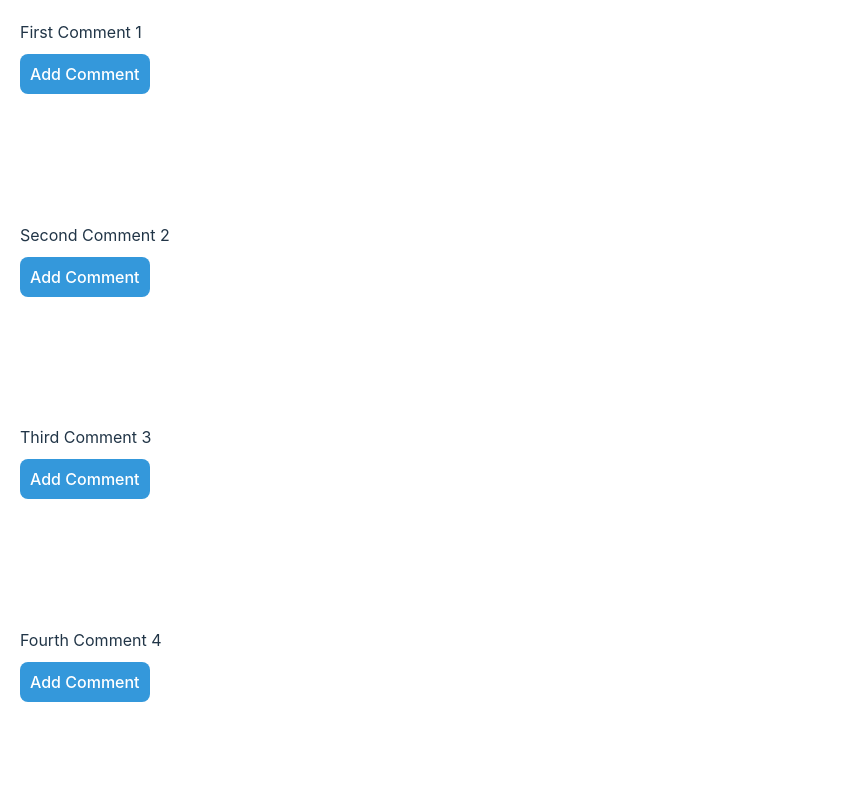
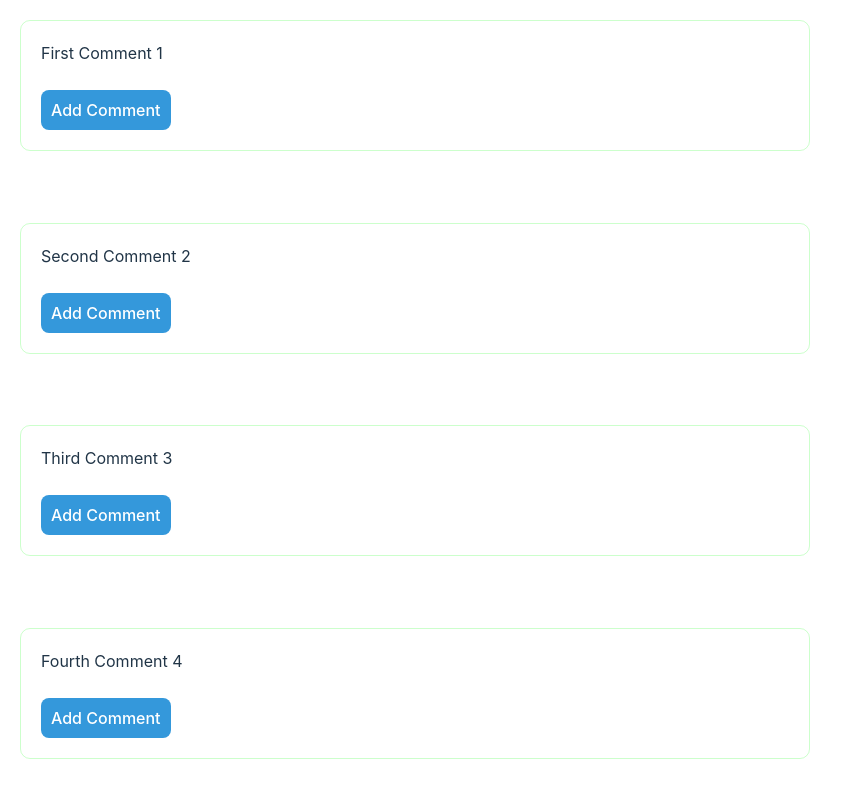
Before and after one commit to R31N4LD0/zealy, a React (Vite) app: page / in a window 1280 px wide. Shown: the top 798 px of the page, without its empty margins (0-853 px from the left). Built offline with nearby package versions, Linux system fonts and the light colour scheme.

Commit message:
ZLY-000 add border and padding

```diff
--- a/src/ReactionBox.jsx
+++ b/src/ReactionBox.jsx
@@ -5,6 +5,9 @@ import ReactionModal from "./ReactionModal";
 const CommentContainer = styled.div`
   display: block;
   width: 100%;
+  border: 1px solid #0f03;
+  border-radius: 10px;
+  padding: 20px;
 `;
 
 const Button = styled.button`
@@ -48,7 +51,7 @@ const ReactionBox = ({ element, reactions, onAddReaction }) => {
   return (
     <>
       <CommentContainer>
-        <div>{element.content}</div>
+        <div className="comment-content--text">{element.content}</div>
         <Button onClick={openModal}>Add Comment</Button>
         {reactions.length > 0 && (
           <ReactionsContainer>
--- a/src/index.css
+++ b/src/index.css
@@ -89,5 +89,6 @@ button:focus-visible {
   display: flex;
   gap: 10px;
 }
-.comment-add {
+.comment-content--text {
+  margin-bottom: 15px;
 }
```
